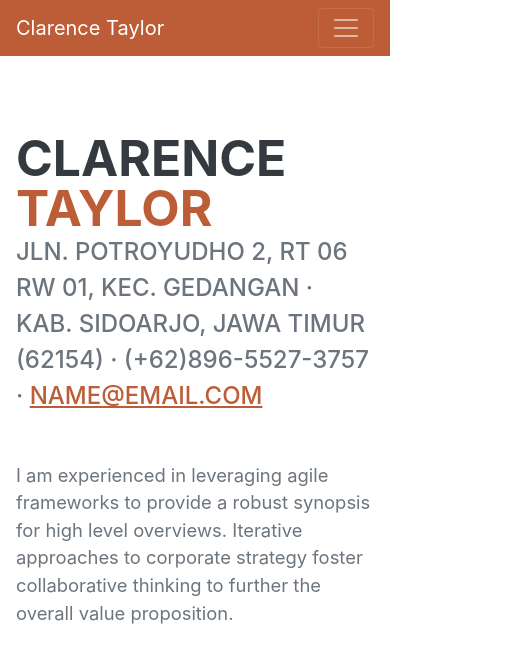
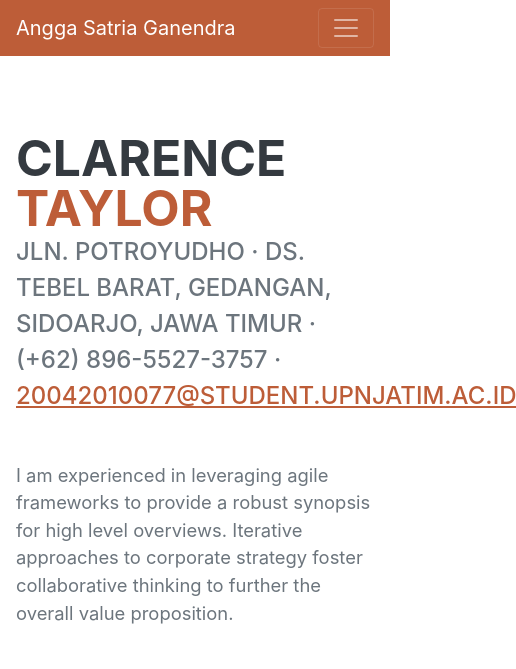
Before and after one commit to AnggaG4nanedra/tugas2-fswd-arkatama, a plain HTML site: page index.html in a window 390 px wide. Shown: the top 669 px of the page, 516 px wide, since content can reach past the window. Drawn offline with nearby package versions, Linux system fonts and the light colour scheme; a web font is replaced by a local one.

Commit message:
index modified

```diff
--- a/index.html
+++ b/index.html
@@ -19,7 +19,7 @@
         <!-- Navigation-->
         <nav class="navbar navbar-expand-lg navbar-dark bg-primary fixed-top" id="sideNav">
             <a class="navbar-brand js-scroll-trigger" href="#page-top">
-                <span class="d-block d-lg-none">Clarence Taylor</span>
+                <span class="d-block d-lg-none">Angga Satria Ganendra</span>
                 <span class="d-none d-lg-block"><img class="img-fluid img-profile rounded-circle mx-auto mb-2" src="assets/img/profile.jpg" alt="..." /></span>
             </a>
             <button class="navbar-toggler" type="button" data-bs-toggle="collapse" data-bs-target="#navbarResponsive" aria-controls="navbarResponsive" aria-expanded="false" aria-label="Toggle navigation"><span class="navbar-toggler-icon"></span></button>
@@ -44,8 +44,8 @@
                         <span class="text-primary">Taylor</span>
                     </h1>
                     <div class="subheading mb-5">
-                        Jln. Potroyudho 2, RT 06 RW 01, Kec. Gedangan · Kab. Sidoarjo, Jawa Timur (62154) · (+62)896-5527-3757 ·
-                        <a href="mailto:name@email.com">name@email.com</a>
+                        Jln. Potroyudho · Ds. Tebel Barat, Gedangan, Sidoarjo, Jawa Timur · (+62) 896-5527-3757 ·
+                        <a href="mailto:name@email.com">20042010077@student.upnjatim.ac.id</a>
                     </div>
                     <p class="lead mb-5">I am experienced in leveraging agile frameworks to provide a robust synopsis for high level overviews. Iterative approaches to corporate strategy foster collaborative thinking to further the overall value proposition.</p>
                     <div class="social-icons">
```
